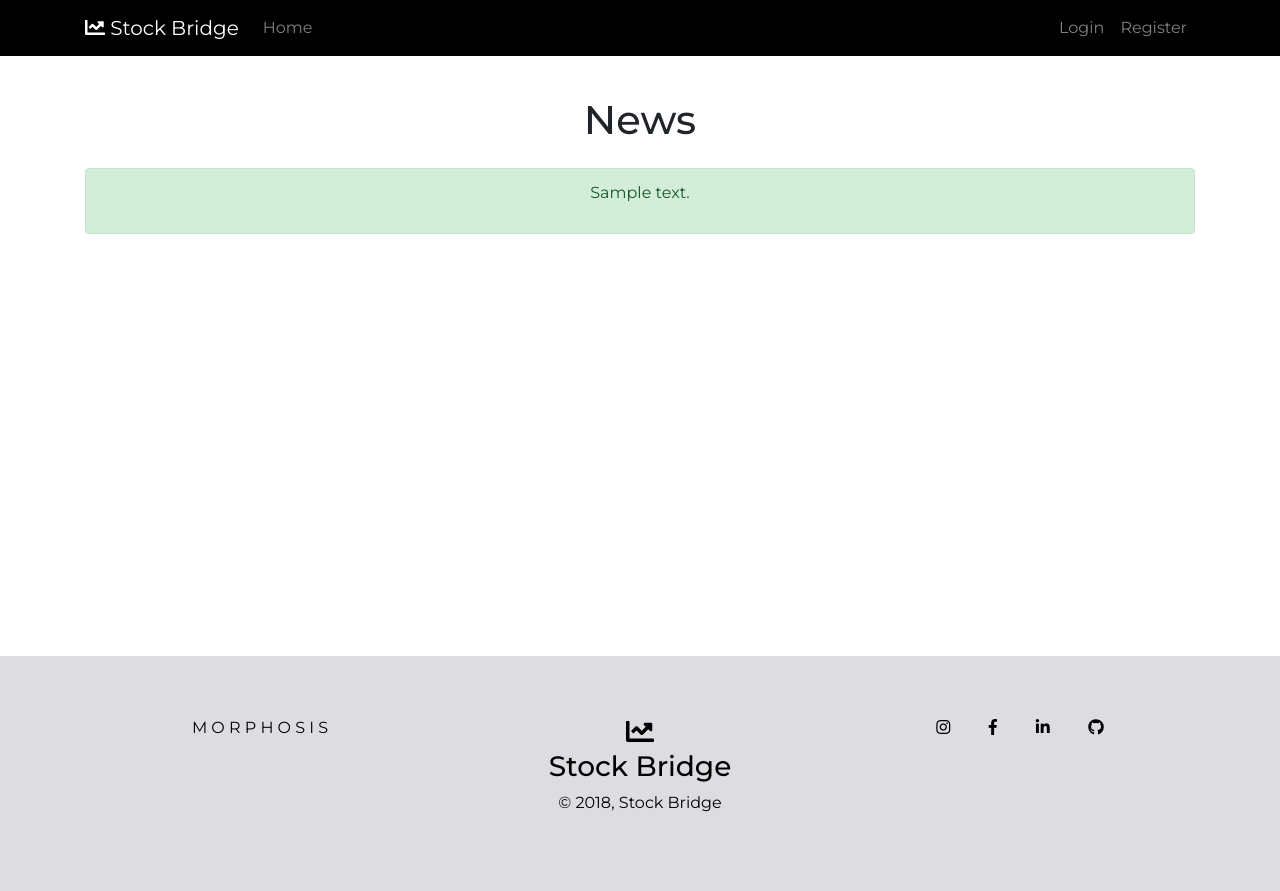
After one commit to shan18/Stock-Bridge, a Django app: page /news/ in a window 1280 px wide. The commit adds this page. Run offline with Django 3.2, Linux system fonts and the light colour scheme; tables that the repository leaves empty hold one stand-in row (values such as "Sample post"); parts of the project's set-up code (start-up, migrations or seed data) failed here and were passed over; some libraries are stand-ins or nearby versions; some web fonts are replaced.

Commit message:
add News model and mixin

```diff
--- a/accounts/views.py
+++ b/accounts/views.py
@@ -19,7 +19,8 @@ from stock_bridge.mixins import (
     AnonymousRequiredMixin,
     RequestFormAttachMixin,
     NextUrlMixin,
-    LoginRequiredMixin
+    LoginRequiredMixin,
+    CountNewsMixin
 )
 
 
@@ -56,7 +57,7 @@ def logout_view(request):
     return redirect('login')
 
 
-class LoanView(LoginRequiredMixin, View):
+class LoanView(LoginRequiredMixin, CountNewsMixin, View):
 
     def get(self, request, *args, **kwargs):
         return render(request, 'accounts/loan.html', {
--- a/market/admin.py
+++ b/market/admin.py
@@ -1,7 +1,9 @@
 from django.contrib import admin
-from .models import Company, InvestmentRecord, CompanyCMPRecord, Transaction
-# Register your models here.
+from .models import Company, InvestmentRecord, CompanyCMPRecord, Transaction, News
+
+
 admin.site.register(Company)
 admin.site.register(InvestmentRecord)
 admin.site.register(CompanyCMPRecord)
 admin.site.register(Transaction)
+admin.site.register(News)
--- a/market/models.py
+++ b/market/models.py
@@ -253,3 +253,17 @@ class CompanyCMPRecord(models.Model):
 
     def __str__(self):
         return self.company.code
+
+
+class News(models.Model):
+    title = models.CharField(max_length=120)
+    content = models.TextField()
+    is_active = models.BooleanField(default=True)  # Inactive news won't appear in dashboard
+    timestamp = models.DateTimeField(auto_now_add=True)
+    updated = models.DateTimeField(auto_now=True)
+
+    class Meta:
+        ordering = ['-timestamp', '-updated']
+
+    def __str__(self):
+        return self.title
--- /dev/null
+++ b/market/templates/market/news.html
@@ -0,0 +1,32 @@
+{% extends 'base.html' %}
+
+{% block base_head %}
+<title>News</title>
+{% endblock %}
+
+{% block content %}
+
+<div class="row">
+  <div class="col-12 text-center my-3">
+    <h1 class="heading">News</h1>
+  </div>
+</div>
+{% if object_list %}
+<div class="row">
+  {% for object in object_list %}
+  <div class="col-12">
+    <div class="alert alert-success text-center" role="alert">
+      {{ object.content|linebreaks }}
+    </div>
+  </div>
+  {% endfor %}
+</div>
+{% else %}
+<div class="row">
+  <div class="col-12 text-center mt-5 pt-5">
+    <h3 class="lead">No news available</h3>
+  </div>
+</div>
+{% endif %}
+
+{% endblock %}
--- a/market/views.py
+++ b/market/views.py
@@ -1,25 +1,25 @@
-import logging
+import json
 from datetime import datetime
 from decimal import Decimal
 
 from django.shortcuts import render, redirect
+from django.contrib import messages
 from django.contrib.auth import get_user_model
+from django.contrib.auth.decorators import login_required
 from django.views import View
-from django.views.generic import DetailView
-from django.http import Http404
+from django.views.generic import DetailView, ListView
+from django.http import HttpResponseRedirect, HttpResponse, Http404
 from django.utils import timezone
 from django.utils.timezone import localtime
 from django.conf import settings
-from django.contrib import messages
-from django.contrib.auth.decorators import login_required
 from django.urls import reverse
-from django.http import HttpResponseRedirect, HttpResponse
+
 from rest_framework.views import APIView
 from rest_framework.response import Response
 
-from .models import Company, InvestmentRecord, Transaction, CompanyCMPRecord
+from .models import Company, InvestmentRecord, Transaction, CompanyCMPRecord, News
 from .forms import StockTransactionForm, CompanyChangeForm
-from stock_bridge.mixins import LoginRequiredMixin, AdminRequiredMixin
+from stock_bridge.mixins import LoginRequiredMixin, AdminRequiredMixin, CountNewsMixin
 from stocks.models import StocksDatabase, StocksDatabasePointer
 
 
@@ -27,25 +27,6 @@ User = get_user_model()
 
 START_TIME = timezone.make_aware(getattr(settings, 'START_TIME'))
 STOP_TIME = timezone.make_aware(getattr(settings, 'STOP_TIME'))
-
-
-class MarketOverview(LoginRequiredMixin, DetailView):
-    template_name = 'market/overview.html'
-
-    def get_object(self, *args, **kwargs):
-        instance = Company.objects.all()
-        if instance is None:
-            raise Http404('No Companies registered Yet!')
-        return instance
-
-    def get_context_data(self,*args, **kwargs):
-        context = super(MarketOverview, self).get_context_data(*args, **kwargs)
-        qs = Company.objects.all()
-        context = {
-            'companies':qs
-        }
-
-        return context
 
 
 @login_required
@@ -67,7 +48,26 @@ def update_market(request):
     return redirect('/')
 
 
-class CompanyAdminCompanyUpdateView(AdminRequiredMixin, View):
+class MarketOverview(LoginRequiredMixin, CountNewsMixin, DetailView):
+    template_name = 'market/overview.html'
+
+    def get_object(self, *args, **kwargs):
+        instance = Company.objects.all()
+        if instance is None:
+            raise Http404('No Companies registered Yet!')
+        return instance
+
+    def get_context_data(self,*args, **kwargs):
+        context = super(MarketOverview, self).get_context_data(*args, **kwargs)
+        qs = Company.objects.all()
+        context = {
+            'companies':qs
+        }
+
+        return context
+
+
+class CompanyAdminCompanyUpdateView(AdminRequiredMixin, CountNewsMixin, View):
     def get(self, request, *args, **kwargs):
         company = Company.objects.get(code=kwargs.get('code'))
         return render(request, 'market/admin_company_change.html', {
@@ -95,11 +95,11 @@ class CompanyAdminCompanyUpdateView(AdminRequiredMixin, View):
 #         return HttpResponse('success')
 
 
-class CompanyTransactionView(LoginRequiredMixin, View):
+class CompanyTransactionView(LoginRequiredMixin, CountNewsMixin, View):
     def get(self, request, *args, **kwargs):
         company_code = kwargs.get('code')
         company = Company.objects.get(code=company_code)
-        obj, created = InvestmentRecord.objects.get_or_create(user=request.user, company=company)
+        obj, _ = InvestmentRecord.objects.get_or_create(user=request.user, company=company)
         stocks_owned = obj.stocks
         max_stocks_sell = company.max_stocks_sell
         stock_percentage = (stocks_owned/max_stocks_sell)*100
@@ -126,7 +126,7 @@ class CompanyTransactionView(LoginRequiredMixin, View):
             mode = request.POST.get('mode')
             quantity = int(request.POST.get('quantity'))
             price = company.cmp
-            investment_obj, obj_created = InvestmentRecord.objects.get_or_create(user=user, company=company)
+            investment_obj, _ = InvestmentRecord.objects.get_or_create(user=user, company=company)
 
             if quantity > 0:
                 if mode == 'buy':
@@ -136,7 +136,7 @@ class CompanyTransactionView(LoginRequiredMixin, View):
                         purchase_amount = Decimal(quantity)*price
                         if user.cash >= purchase_amount:
                             if company.stocks_remaining >= quantity:
-                                obj = Transaction.objects.create(
+                                _ = Transaction.objects.create(
                                     user=user,
                                     company=company,
                                     num_stocks=quantity,
@@ -216,3 +216,8 @@ class CompanyCMPChartData(APIView):
             "cmp_data": cmp_data,
         }
         return Response(data)
+
+
+class NewsView(LoginRequiredMixin, CountNewsMixin, ListView):
+    template_name = 'market/news.html'
+    queryset = News.objects.filter(is_active=True)
--- a/requirements.txt
+++ b/requirements.txt
@@ -1,6 +1,7 @@
 Django==2.0.2
 djangorestframework==3.8.2
 python-decouple==3.1
+django-webpush==0.2.7
 numpy==1.14.3
 psycopg2==2.7.4
 pytz==2018.4
--- a/stock_bridge/mixins.py
+++ b/stock_bridge/mixins.py
@@ -4,6 +4,15 @@ from django.utils.decorators import method_decorator
 from django.utils.http import is_safe_url
 
 from .decorators import login_required_message_and_redirect
+from market.models import News
+
+
+class CountNewsMixin(object):
+    """ Count current news amount for display in navbar """
+
+    def dispatch(self, request, *args, **kwargs):
+        request.session['news'] = News.objects.filter(is_active=True).count()
+        return super(CountNewsMixin, self).dispatch(request, *args, **kwargs)
 
 
 class AdminRequiredMixin(object):
--- a/stock_bridge/urls.py
+++ b/stock_bridge/urls.py
@@ -6,6 +6,7 @@ from django.views.generic import RedirectView
 
 from .views import HomeView
 from accounts.views import RegisterView, LoginView, logout_view
+from market.views import NewsView
 
 
 urlpatterns = [
@@ -17,7 +18,8 @@ urlpatterns = [
     url(r'^account/', include('accounts.urls', namespace='account')),
     url(r'^accounts/', include('accounts.passwords.urls')),
     url(r'^accounts/$', RedirectView.as_view(url='/account')),
-    url(r'^admin/', admin.site.urls),
+    url(r'^news/$', NewsView.as_view(), name='news'),
+    url(r'^admin/', admin.site.urls)
 ]
 
 if settings.DEBUG:
--- a/stock_bridge/views.py
+++ b/stock_bridge/views.py
@@ -1,8 +1,10 @@
 from django.shortcuts import render
 from django.views.generic import View
 
+from .mixins import CountNewsMixin
 
-class HomeView(View):
+
+class HomeView(CountNewsMixin, View):
 
     def get(self, request, *args, **kwargs):
         return render(request, 'home.html', {})
--- a/templates/base/navbar.html
+++ b/templates/base/navbar.html
@@ -5,6 +5,7 @@
 {% url 'logout' as logout_url %}
 {% url 'market:overview' as overview_url %}
 {% url 'account:loan' as loan_url %}
+{% url 'news' as news_url %}
 
 
 <nav class="navbar navbar-expand-lg navbar-dark" style="background-color: #000000;">
@@ -28,6 +29,9 @@
 					</li>
 					<li class="nav-item {% if request.path == loan_url %}active{% endif %}">
 						<a class="nav-link" href="{{ loan_url }}">Bank</a>
+					</li>
+					<li class="nav-item {% if request.path == news_url %}active{% endif %}">
+						<a class="nav-link" href="{{ news_url }}">News (<small>{{ request.session.news }}</small>)</a>
 					</li>
 				{% endif %}
 			</ul>
```
Also changed, not shown: market/migrations/0005_news.py (added), market/urls.py (line endings or trailing spaces).
